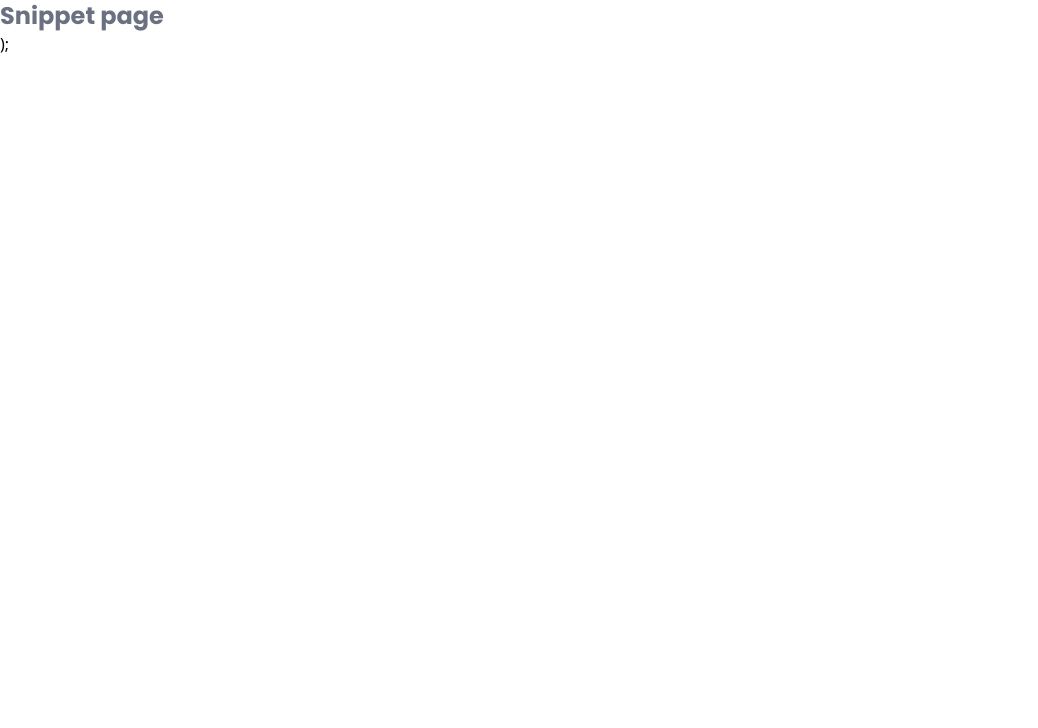
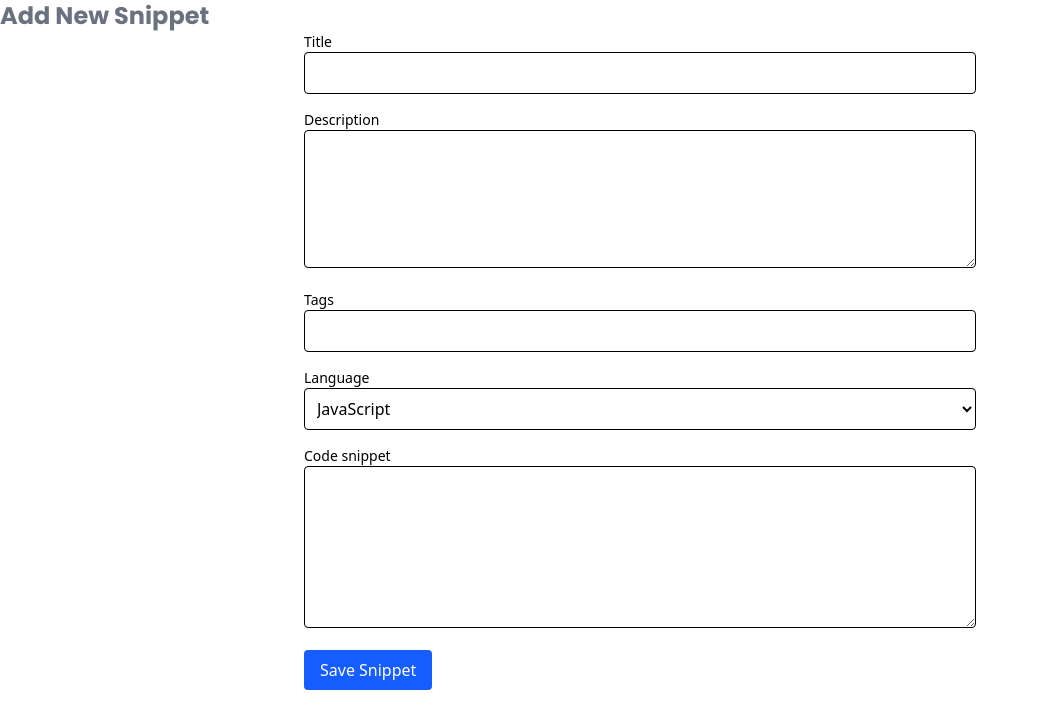
Before and after one commit to charukirti/code_snippet_manager, a Next.js app: page /snippets/new in a window 1280 px wide. Shown: the top 728 px of the page, without its empty margins (0-1038 px from the left). Built offline with nearby package versions, Linux system fonts and the light colour scheme.

Commit message:
feat: create add snippet form

```diff
--- /dev/null
+++ b/src/app/snippets/new/page.tsx
@@ -0,0 +1,23 @@
+"use client";
+
+import SnippetForm from "@/components/SnippetForm";
+import { snippetStorage } from "@/lib/storage";
+import { Snippet, SnippetFormData } from "@/types";
+import { useRouter } from "next/navigation";
+
+export default function NewSnippet() {
+  const router = useRouter();
+
+  const handleSubmit = (data: SnippetFormData) => {
+    snippetStorage.add(data);
+    router.push("/snippets");
+  };
+  return (
+    <>
+      <h1 className="text-2xl text-gray-500 poppins font-bold">
+        Add New Snippet
+      </h1>
+      <SnippetForm onSubmit={handleSubmit} />
+    </>
+  );
+}
--- /dev/null
+++ b/src/components/SnippetForm.tsx
@@ -0,0 +1,119 @@
+"use client";
+
+import { Input } from "@/components/ui/Input";
+import { Textarea } from "@/components/ui/Textarea";
+import { Snippet, SnippetFormData, LANGUAGES } from "@/types";
+import { FormEvent, useState } from "react";
+
+interface SnippetFormProps {
+  initialData?: Partial<SnippetFormData>;
+  onSubmit: (data: SnippetFormData) => void;
+}
+
+export default function SnippetForm({
+  initialData,
+  onSubmit,
+}: SnippetFormProps) {
+  /* States */
+  const [title, setTitle] = useState(initialData?.title ?? "");
+  const [description, setDescription] = useState(
+    initialData?.description ?? ""
+  );
+  const [language, setLanguage] = useState(initialData?.language ?? "");
+  const [tags, setTags] = useState(initialData?.tags ?? "");
+  const [code, setCode] = useState(initialData?.code ?? "");
+
+  // submit form
+
+  const handleSubmit = (e: FormEvent) => {
+    e.preventDefault();
+    onSubmit({ title, tags, description, code, language });
+  };
+
+  return (
+    <form className="space-y-4 max-w-2xl mx-auto" onSubmit={handleSubmit}>
+      <div>
+        <label htmlFor="title" className="block text-sm font-medium">
+          Title
+        </label>
+        <Input
+          id="title"
+          type="text"
+          className="w-full border rounded p-2"
+          value={title}
+          onChange={(e) => setTitle(e.target.value)}
+          required
+        />
+      </div>
+
+      <div>
+        <label htmlFor="description" className="block text-sm font-medium">
+          Description
+        </label>
+        <Textarea
+          id="description"
+          rows={5}
+          className="w-full border rounded p-2"
+          value={description}
+          onChange={(e) => setDescription(e.target.value)}
+          required
+        />
+      </div>
+
+      <div>
+        <label htmlFor="tag" className="block text-sm font-medium">
+          Tags
+        </label>
+        <Input
+          id="tag"
+          type="text"
+          className="w-full border rounded p-2"
+          value={tags}
+          onChange={(e) => setTags(e.target.value)}
+          required
+        />
+      </div>
+
+      <div>
+        <label htmlFor="language" className="block text-sm font-medium">
+          Language
+        </label>
+        <select
+          name="languages"
+          id="language"
+          className="w-full border rounded p-2"
+          onChange={(e) =>
+            setLanguage(e.target.value as SnippetFormData["language"])
+          }
+        >
+          {LANGUAGES.map((language) => (
+            <option key={language.label} value={language.value}>
+              {language.label}
+            </option>
+          ))}
+        </select>
+      </div>
+
+      <div>
+        <label htmlFor="code" className="block text-sm font-medium">
+          Code snippet
+        </label>
+        <Textarea
+          id="code"
+          rows={6}
+          className="w-full border rounded p-2"
+          value={code}
+          onChange={(e) => setCode(e.target.value)}
+          required
+        />
+      </div>
+
+      <button
+        type="submit"
+        className="bg-blue-600 text-white px-4 py-2 rounded"
+      >
+        Save Snippet
+      </button>
+    </form>
+  );
+}
```
